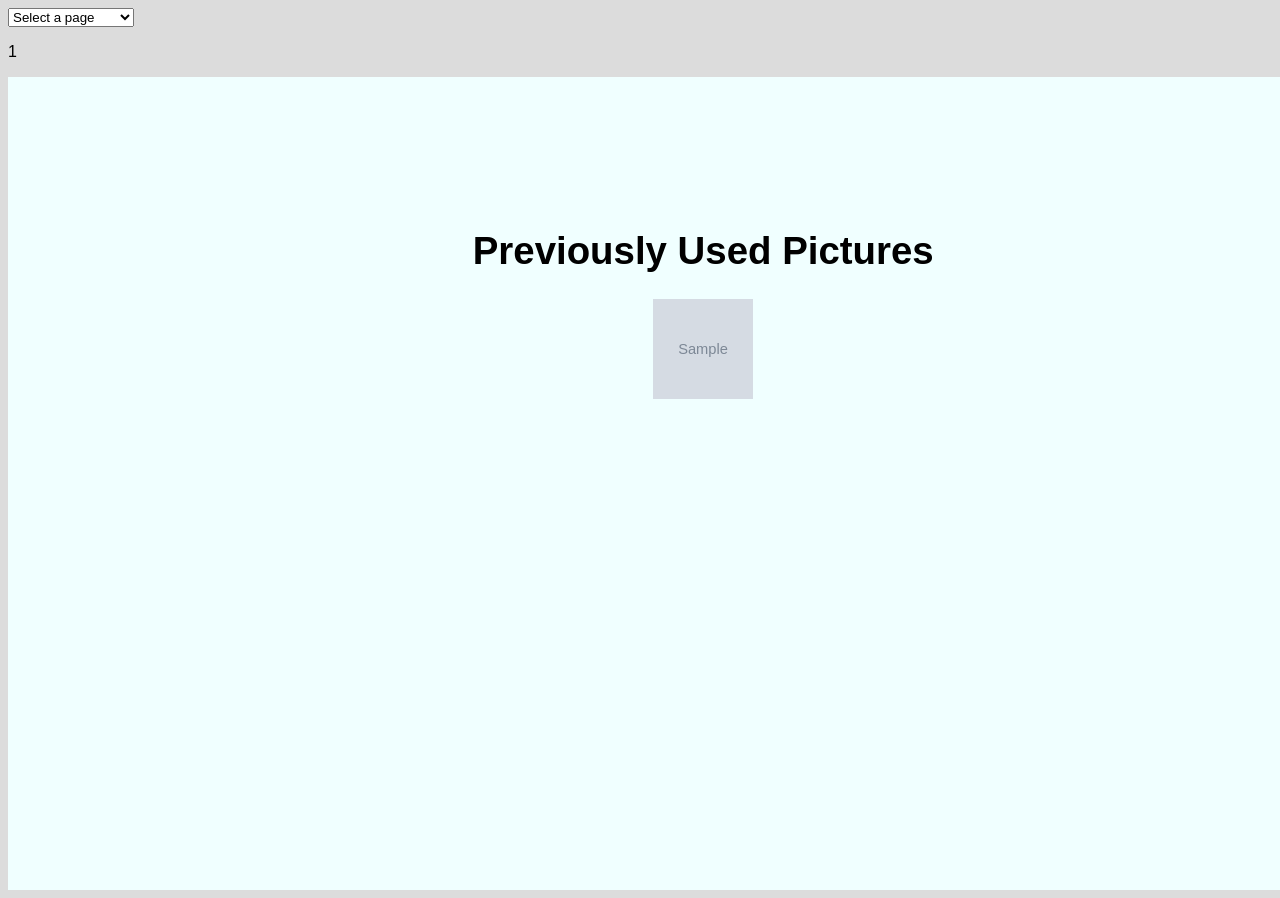
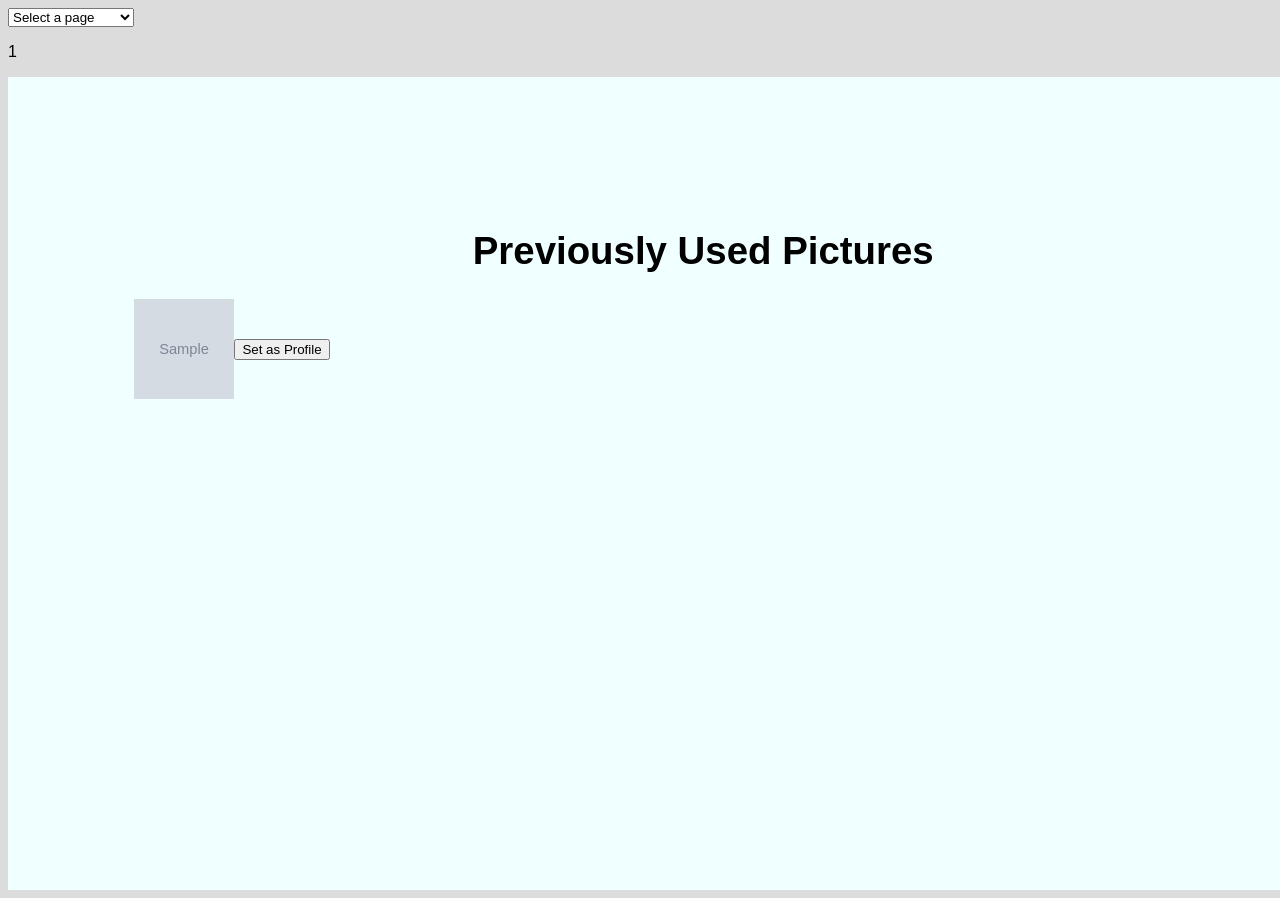
Before and after one commit to software-students-spring2024/2-web-app-exercise-snail-men, a Flask app: page /history/1 in a window 1280 px wide; the page is wider, and only the part inside the window is pictured. Run offline with Flask 3, Linux system fonts and the light colour scheme; a user stored in the database is signed in; grey boxes marked "Sample" are stand-in pictures; a database or web service that is not in the repository returns one stand-in record (values such as "Sample title"); some libraries are stand-ins or nearby versions.

Commit message:
hsitory can set pfp

```diff
--- a/app.py
+++ b/app.py
@@ -107,11 +107,19 @@ def profile(profileName):
     # return render_template('profile.html', user=user_data)
 
 # picture history page
-@app.route('/history/<profileName>')
+@app.route('/history/<profileName>', methods=['GET', 'POST'])
 def history(profileName):
+    currentUser = flask_login.current_user.id
+    if request.method == 'POST':
+        db.Users.update_one({"username": currentUser},
+                  { "$set": {
+                             "currentPFP": request.form.get('setable')
+                             }
+                 })
+        return redirect(url_for('profile', profileName = currentUser))
     pics = db.Images.find({'username': profileName})
     picList = [pic['link'] for pic in pics]
-    return render_template('history.html', pics = picList)
+    return render_template('history.html', pics = picList, profileName = profileName)
     #username = flask_login.current_user.id
     #user_history = list(db.History.find({"username": username}).sort("timestamp", -1))
     #return render_template('history.html', history=user_history)
--- a/templates/history.html
+++ b/templates/history.html
@@ -1,10 +1,28 @@
 {% extends 'base.html' %}
 
 {% block content %}
+  <style>
+    .image-container {
+        display: flex;
+        align-items: center;
+        margin-bottom: 10px;
+    }
+    .delete-button {
+        margin-left: 10px;
+    }
+  </style>
     <h1>Previously Used Pictures</h1>
     <ul class = "picList">
       {% for pic in pics %}
-        <li><img src= "{{ pic }}" alt="Previous Photo" height = "100" width="100"></li>
+        <div class="image-container">
+          <img src="{{ pic }}" alt="Previous Photo" height="100" width="100">
+          {%if username == profileName%}
+            <form method="POST">
+                <input type="hidden" name="setable" value="{{ pic }}">
+                <button type="submit" class="set-button">Set as Profile</button>
+            </form>
+          {%endif%}
+      </div>
       {% endfor %}
     </ul>
 {% endblock %}
```
Also changed, not shown: templates/profile-settings.html (deleted, +0 -19 lines).
